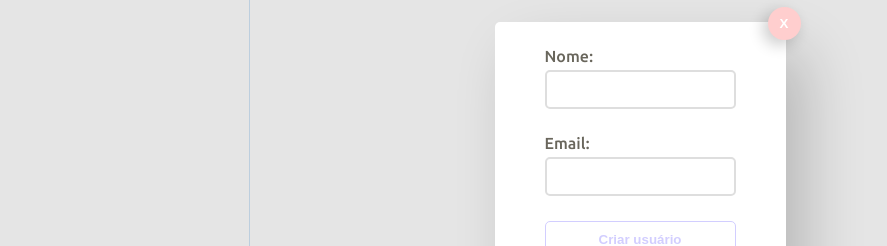
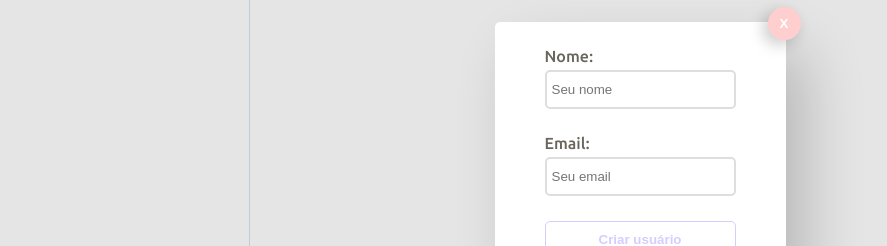
Before and after one commit to baischsoares/my-tasks, a Vue app: page / in a window 1280 px wide. Shown: the part 248-494 px from the top of the page, without its empty margins (0-887 px from the left). Built offline with nearby package versions, Linux system fonts and the light colour scheme.

Commit message:
feat: funcao usando localStorage para armazenar usuario

```diff
--- a/src/App.vue
+++ b/src/App.vue
@@ -11,6 +11,24 @@
   </div>
 
 </template>
+
+<script>
+export default {
+  name: 'AppMyTasks',
+  methods: {
+    pegarUsuario(){
+      if(localStorage.usuario){
+        let usuario = localStorage.getItem('usuario');
+        this.$store.commit('ADICIONAR_USUARIO', JSON.parse(usuario))
+        console.log(this.$store.state.usuario)
+      }
+    }
+  },
+  created() {
+    this.pegarUsuario();
+  }
+}
+</script>
 
 <style>
 @import url("https://fonts.googleapis.com/css2?family=Ubuntu:wght@300;500;700&display=swap");
--- a/src/components/ModalUsuario.vue
+++ b/src/components/ModalUsuario.vue
@@ -3,11 +3,11 @@
     <div class="modal-container">
       <button class="fechar">X</button>
       <label for="nome">Nome:
-        <input type="text" v-model="usuario.nome" required id="nome">
+        <input type="text" v-model="usuario.nome" placeholder="Seu nome" required id="nome">
       </label>
 
       <label for="email">Email:
-        <input type="email" v-model="usuario.email" required id="email">
+        <input type="email" v-model="usuario.email" placeholder="Seu email" required id="email">
       </label>
       <p class="erro" v-if="erro"> Adcione seu nome e e-mail</p>
       <button class="buttonModal" @click="adicionarUsuario">Criar usuário</button>
--- a/src/store/index.js
+++ b/src/store/index.js
@@ -2,7 +2,7 @@ import { createStore } from 'vuex';
 
 export default createStore({
   state: {
-    usuario: {},
+    usuario: null,
   },
   getters: {},
   mutations: {
--- a/src/views/HomeView.vue
+++ b/src/views/HomeView.vue
@@ -1,6 +1,6 @@
 <template>
   <div class="home">
-    <ModalUsuario/>
+    <ModalUsuario v-if="!usuario"/>
   </div>
 </template>
 
@@ -12,6 +12,11 @@ export default {
   name: 'HomeView',
   components: {
     ModalUsuario
+  },
+  computed: {
+    usuario(){
+      return this.$store.state.usuario
+    }
   }
 }
 </script>
```
